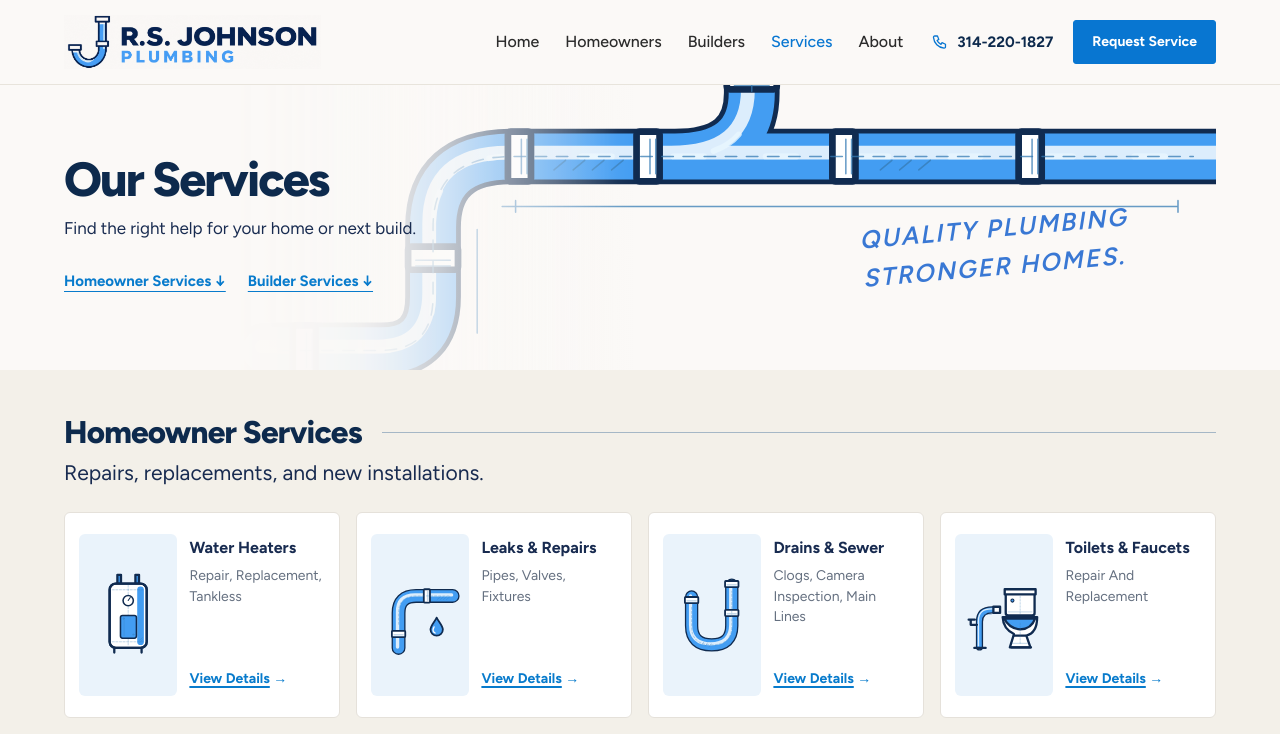
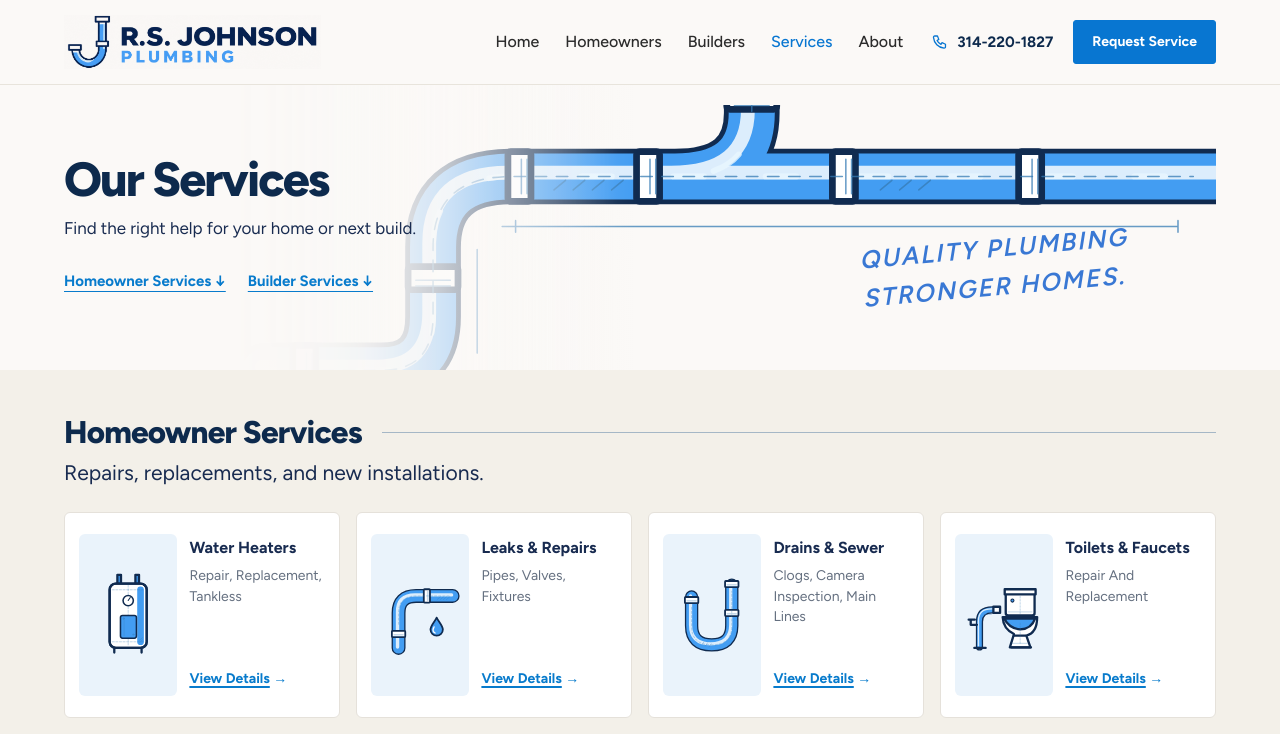
Before and after one commit to rs-johnson-plumbing/website, a Next.js app: page /services in a window 1280 px wide. Shown: the top 734 px of the page. Built offline with nearby package versions, Linux system fonts and the light colour scheme.

Commit message:
Lower Services pipe banner artwork by twenty pixels

```diff
--- a/src/styles/concept-two-page-polish.css
+++ b/src/styles/concept-two-page-polish.css
@@ -556,3 +556,7 @@
 }
 
 .c2 .c2-builders #services { padding-top:30px; }
+
+@media(min-width:768px) {
+ .c2 .directory-preview .dp-header-art svg { transform:translateY(20px); }
+}
```
